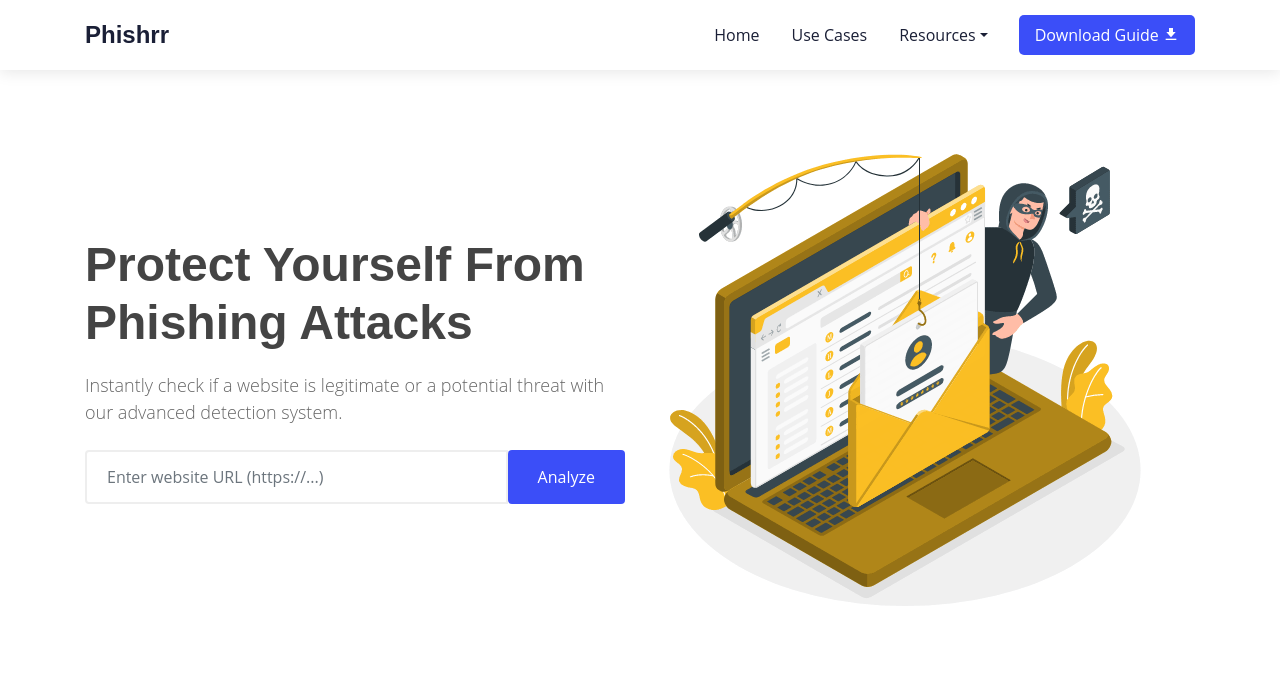
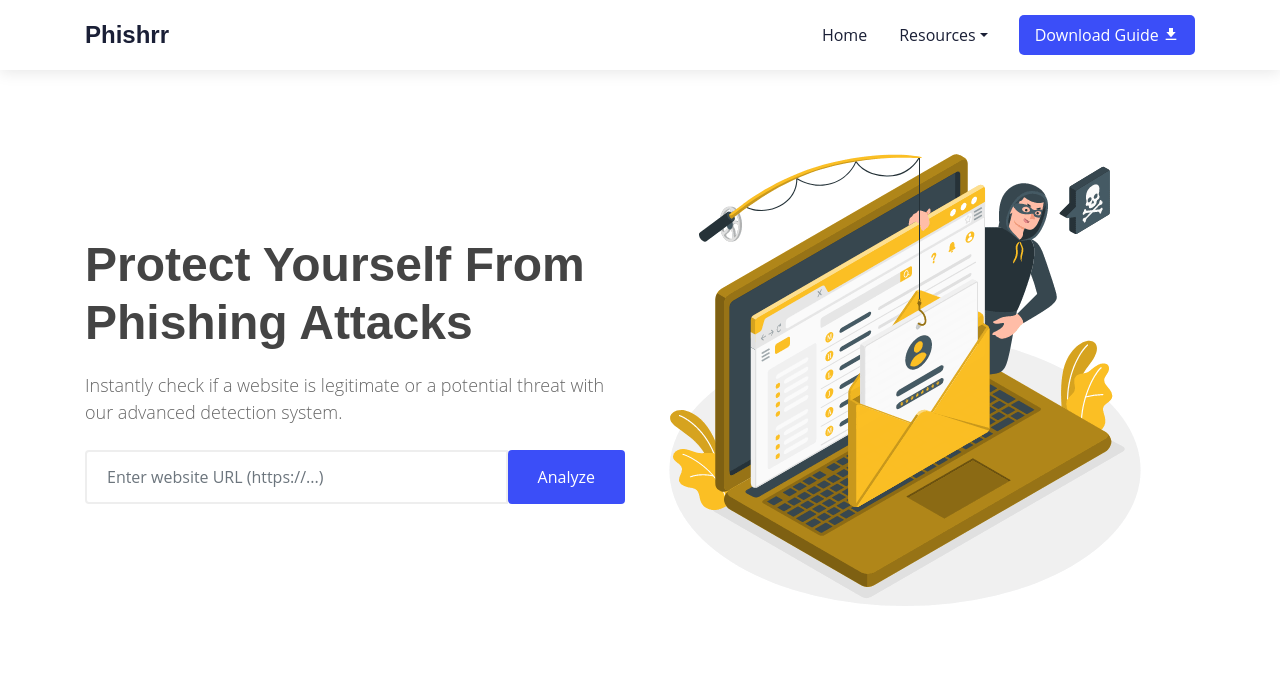
Before and after one commit to Yash0162004/Phishhr, a Flask app: page / in a window 1280 px wide. Shown: the top 679 px of the page. Run offline with Flask 3, Linux system fonts and the light colour scheme; parts of the project's set-up code (start-up, migrations or seed data) failed here and were passed over; some libraries are stand-ins or nearby versions.

Commit message:
index.html

```diff
--- a/templates/index.html
+++ b/templates/index.html
@@ -15,7 +15,7 @@
       <h1 class="logo"><a href="{{ url_for('home') }}">Phishrr</a></h1>
       <nav class="nav-menu d-flex align-items-center">
         <a href="{{ url_for('home') }}" class="active">Home</a>
-        <a href="{{ url_for('usecases') }}">Use Cases</a>
+
         <div class="dropdown">
           <a class="dropdown-toggle" href="#" role="button" data-bs-toggle="dropdown">Resources</a>
           <ul class="dropdown-menu">
```
